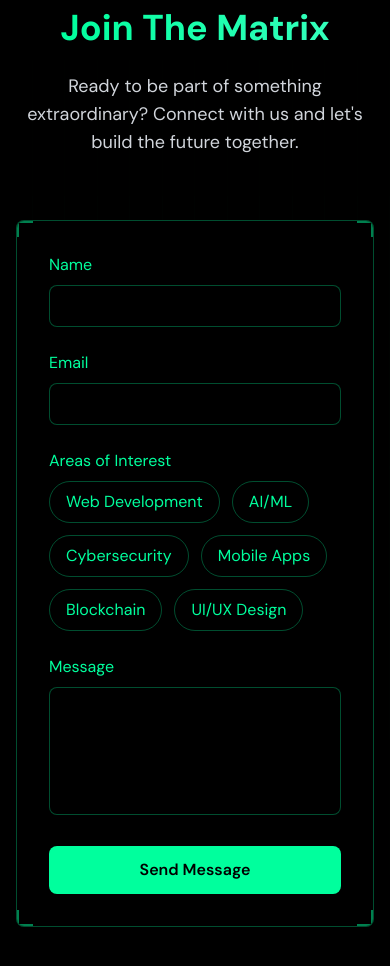
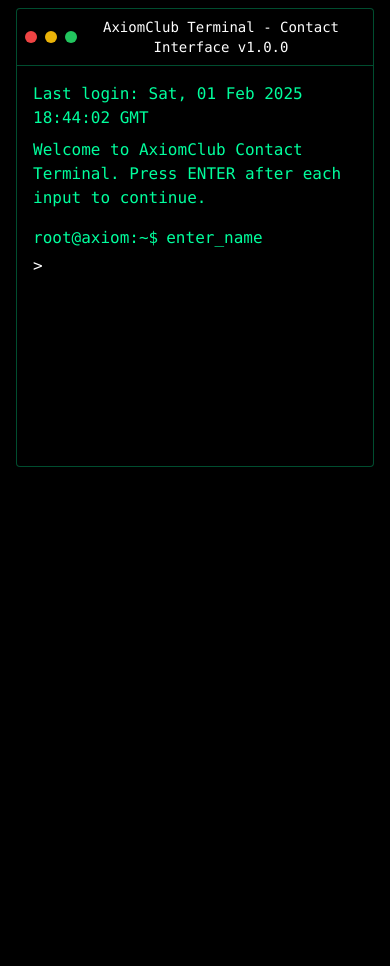
Before and after one commit to heywinit/axiomclub.tech, a Next.js app: page / in a window 390 px wide. Shown: the part 7020-7986 px from the top of the page. After the commit the page ends 7567 px from the top, so only its background shows below. Built offline with nearby package versions, Linux system fonts and the light colour scheme.

Commit message:
contact page work

```diff
--- a/src/app/globals.css
+++ b/src/app/globals.css
@@ -160,3 +160,28 @@
 .animate-matrix {
   animation: matrixRain 20s linear infinite;
 }
+
+/* Terminal Scrollbar Styling */
+.custom-scrollbar::-webkit-scrollbar {
+  width: 8px;
+}
+
+.custom-scrollbar::-webkit-scrollbar-track {
+  background: rgba(var(--matrix-color-rgb), 0.1);
+}
+
+.custom-scrollbar::-webkit-scrollbar-thumb {
+  background: rgba(var(--matrix-color-rgb), 0.3);
+  border-radius: 4px;
+}
+
+.custom-scrollbar::-webkit-scrollbar-thumb:hover {
+  background: rgba(var(--matrix-color-rgb), 0.5);
+}
+
+/* Firefox */
+.custom-scrollbar {
+  scrollbar-width: thin;
+  scrollbar-color: rgba(var(--matrix-color-rgb), 0.3)
+    rgba(var(--matrix-color-rgb), 0.1);
+}
--- a/src/app/home/contact/Contact.tsx
+++ b/src/app/home/contact/Contact.tsx
@@ -1,6 +1,6 @@
 "use client";
 
-import React, { memo, useState } from "react";
+import React, { memo, useState, useEffect, useRef } from "react";
 import { motion } from "framer-motion";
 
 interface FormData {
@@ -8,6 +8,10 @@
   email: string;
   message: string;
   interests: string[];
+}
+
+interface ValidationErrors {
+  [key: string]: string;
 }
 
 const interestOptions = [
@@ -27,22 +31,95 @@
     interests: [],
   });
 
+  const [errors, setErrors] = useState<ValidationErrors>({});
+  const terminalRef = useRef<HTMLDivElement>(null);
+  const [currentStep, setCurrentStep] = useState(0);
   const [isSubmitting, setIsSubmitting] = useState(false);
   const [submitted, setSubmitted] = useState(false);
 
+  // Validation functions
+  const validateField = (field: keyof FormData): string => {
+    const value = formData[field];
+
+    switch (field) {
+      case "name":
+        if (!value || typeof value !== "string")
+          return "ERROR: Name is required";
+        if (value.trim().length < 2)
+          return "ERROR: Name must be at least 2 characters";
+        return "";
+
+      case "email":
+        if (!value || typeof value !== "string")
+          return "ERROR: Email is required";
+        const emailRegex = /^[^\s@]+@[^\s@]+\.[^\s@]+$/;
+        if (!emailRegex.test(value)) return "ERROR: Invalid email format";
+        return "";
+
+      case "interests":
+        if (!Array.isArray(value) || !value.length)
+          return "ERROR: Select at least one interest";
+        return "";
+
+      case "message":
+        if (!value || typeof value !== "string")
+          return "ERROR: Message is required";
+        if (value.trim().length < 10)
+          return "ERROR: Message must be at least 10 characters";
+        return "";
+
+      default:
+        return "";
+    }
+  };
+
+  const validateCurrentStep = (): boolean => {
+    const currentField = ["name", "email", "interests", "message"][
+      currentStep
+    ] as keyof FormData;
+    const error = validateField(currentField);
+
+    if (error) {
+      setErrors((prev) => ({ ...prev, [currentField]: error }));
+      return false;
+    }
+
+    setErrors((prev) => ({ ...prev, [currentField]: "" }));
+    return true;
+  };
+
+  // Scroll to the bottom of terminal when new content is added
+  useEffect(() => {
+    if (terminalRef.current) {
+      terminalRef.current.scrollTop = terminalRef.current.scrollHeight;
+    }
+  }, [currentStep, submitted, errors]);
+
   const handleSubmit = async (e: React.FormEvent) => {
     e.preventDefault();
+
+    // Validate all fields before final submission
+    const allErrors: ValidationErrors = {
+      name: validateField("name"),
+      email: validateField("email"),
+      interests: validateField("interests"),
+      message: validateField("message"),
+    };
+
+    if (Object.values(allErrors).some((error) => error)) {
+      setErrors(allErrors);
+      return;
+    }
+
     setIsSubmitting(true);
-
-    // Simulate API call
     await new Promise((resolve) => setTimeout(resolve, 2000));
-
     setIsSubmitting(false);
     setSubmitted(true);
+    setErrors({});
 
-    // Reset form after 3 seconds
     setTimeout(() => {
       setSubmitted(false);
+      setCurrentStep(0);
       setFormData({
         name: "",
         email: "",
@@ -61,198 +138,166 @@
     }));
   };
 
-  return (
-    <section className="py-20 relative overflow-hidden">
-      {/* Matrix Code Rain Effect */}
-      <div className="absolute inset-0 pointer-events-none">
-        <div className="absolute inset-0 bg-gradient-to-b from-black via-transparent to-black z-10" />
-        <div className="absolute inset-0 opacity-5">
-          {/* Matrix code columns */}
-          <div className="grid grid-cols-12 h-full">
-            {[...Array(12)].map((_, i) => (
+  const handleKeyPress = (
+    e: React.KeyboardEvent<HTMLInputElement | HTMLTextAreaElement>
+  ) => {
+    if (e.key === "Enter" && !isSubmitting) {
+      e.preventDefault();
+
+      if (currentStep < 3) {
+        if (validateCurrentStep()) {
+          setCurrentStep((prev) => prev + 1);
+        }
+      } else {
+        if (validateCurrentStep()) {
+          handleSubmit(e as unknown as React.FormEvent);
+        }
+      }
+    }
+  };
+
+  const renderPrompt = () => {
+    const prompts = [
+      { label: "name", value: formData.name },
+      { label: "email", value: formData.email },
+      { label: "interests", value: formData.interests.join(", ") },
+      { label: "message", value: formData.message },
+    ];
+
+    return prompts.map((prompt, index) => (
       <div
-                key={i}
-                className="border-r border-[var(--matrix-color-30)] h-full"
-                style={{
-                  animation: `matrixRain ${
-                    Math.random() * 2 + 1
-                  }s linear infinite`,
-                  animationDelay: `${Math.random() * 2}s`,
+        key={prompt.label}
+        className={`mb-4 ${index > currentStep ? "hidden" : ""}`}
+      >
+        <div className="flex items-center text-[var(--matrix-color)] mb-1">
+          <span className="mr-2">root@axiom:~$</span>
+          <span>enter_{prompt.label}</span>
+          {prompt.label === "interests" && (
+            <span className="ml-2 text-[var(--matrix-color-70)] text-sm">
+              (Click to select, ENTER when done)
+            </span>
+          )}
+        </div>
+        {index === currentStep && !submitted ? (
+          <>
+            <div className="flex items-center">
+              <span className="text-[var(--matrix-color-70)]">{"> "}</span>
+              {prompt.label !== "interests" ? (
+                <input
+                  type={prompt.label === "email" ? "email" : "text"}
+                  value={prompt.value}
+                  onChange={(e) =>
+                    setFormData((prev) => ({
+                      ...prev,
+                      [prompt.label]: e.target.value,
+                    }))
+                  }
+                  onKeyPress={handleKeyPress}
+                  className="flex-1 bg-transparent border-none outline-none text-[var(--matrix-color)] ml-2 font-mono"
+                  autoFocus
+                />
+              ) : (
+                <div className="flex-1">
+                  <div
+                    className="flex flex-wrap gap-2 mt-2"
+                    onKeyDown={(e) => {
+                      if (e.key === "Enter" && !isSubmitting) {
+                        e.preventDefault();
+                        if (validateCurrentStep()) {
+                          setCurrentStep((prev) => prev + 1);
+                        }
+                      }
                     }}
-              />
+                    tabIndex={0}
+                  >
+                    {interestOptions.map((interest, i) => (
+                      <button
+                        key={interest}
+                        onClick={(e) => {
+                          e.preventDefault();
+                          handleInterestToggle(interest);
+                        }}
+                        type="button"
+                        className={`px-2 py-1 font-mono text-sm ${
+                          formData.interests.includes(interest)
+                            ? "text-black bg-[var(--matrix-color)]"
+                            : "text-[var(--matrix-color)] border border-[var(--matrix-color-30)]"
+                        } hover:border-[var(--matrix-color)]`}
+                      >
+                        [{i + 1}] {interest}
+                      </button>
                     ))}
                   </div>
                 </div>
+              )}
             </div>
+            {errors[prompt.label] && (
+              <div className="mt-2 text-red-500 font-mono">
+                <span className="mr-2">!</span>
+                {errors[prompt.label]}
+              </div>
+            )}
+          </>
+        ) : index < currentStep ? (
+          <div className="text-[var(--matrix-color-70)] font-mono">
+            <span className="mr-2">{">"}</span>
+            {prompt.value || "[empty]"}
+          </div>
+        ) : null}
+      </div>
+    ));
+  };
 
+  return (
+    <section className="py-20 relative overflow-hidden bg-black" id="contact">
       <div className="container mx-auto px-4 relative z-10">
-        {/* Section Header */}
         <motion.div
-          initial={{ opacity: 0, y: 20 }}
-          whileInView={{ opacity: 1, y: 0 }}
-          viewport={{ once: true }}
-          className="text-center mb-16"
+          initial={{ opacity: 0 }}
+          animate={{ opacity: 1 }}
+          className="max-w-3xl mx-auto"
         >
-          <h2 className="text-4xl md:text-5xl font-bold mb-6">
-            <span className="bg-gradient-to-r from-[var(--matrix-color)] to-[var(--matrix-glow)] bg-clip-text text-transparent">
-              Join The Matrix
-            </span>
-          </h2>
-          <p className="text-gray-300 max-w-2xl mx-auto text-lg">
-            Ready to be part of something extraordinary? Connect with us and
-            let&apos;s build the future together.
-          </p>
-        </motion.div>
-
-        {/* Contact Form */}
-        <div className="max-w-4xl mx-auto">
-          <motion.form
-            onSubmit={handleSubmit}
-            className="bg-black/90 backdrop-blur-sm border border-[var(--matrix-color-30)] rounded-lg p-8 relative overflow-hidden"
-            initial={{ opacity: 0, y: 20 }}
-            whileInView={{ opacity: 1, y: 0 }}
-            viewport={{ once: true }}
-          >
-            {/* Success Message */}
-            <motion.div
-              className={`absolute inset-0 bg-black/95 flex items-center justify-center ${
-                submitted ? "pointer-events-auto" : "pointer-events-none"
-              }`}
-              initial={{ opacity: 0 }}
-              animate={{ opacity: submitted ? 1 : 0 }}
-              transition={{ duration: 0.3 }}
-            >
-              <motion.div
-                initial={{ scale: 0.5 }}
-                animate={{ scale: submitted ? 1 : 0.5 }}
-                className="text-center"
-              >
-                <div className="text-[var(--matrix-color)] text-6xl mb-4">
-                  ✓
+          <div className="bg-black border border-[var(--matrix-color-30)] rounded">
+            {/* Terminal Header */}
+            <div className="border-b border-[var(--matrix-color-30)] p-2 flex items-center">
+              <div className="flex space-x-2">
+                <div className="w-3 h-3 rounded-full bg-red-500"></div>
+                <div className="w-3 h-3 rounded-full bg-yellow-500"></div>
+                <div className="w-3 h-3 rounded-full bg-green-500"></div>
               </div>
-                <h3 className="text-2xl font-bold text-[var(--matrix-color)] mb-2">
-                  Message Sent!
-                </h3>
-                <p className="text-gray-300">
-                  We&apos;ll get back to you as soon as possible.
-                </p>
-              </motion.div>
-            </motion.div>
-
-            {/* Form Fields */}
-            <div className="space-y-6">
-              {/* Name Field */}
-              <div>
-                <label
-                  htmlFor="name"
-                  className="block text-[var(--matrix-color)] mb-2"
-                >
-                  Name
-                </label>
-                <input
-                  type="text"
-                  id="name"
-                  value={formData.name}
-                  onChange={(e) =>
-                    setFormData((prev) => ({ ...prev, name: e.target.value }))
-                  }
-                  className="w-full px-4 py-2 bg-black/50 border border-[var(--matrix-color-30)] rounded-lg text-white focus:outline-none focus:border-[var(--matrix-color)] transition-colors"
-                  required
-                />
-              </div>
-
-              {/* Email Field */}
-              <div>
-                <label
-                  htmlFor="email"
-                  className="block text-[var(--matrix-color)] mb-2"
-                >
-                  Email
-                </label>
-                <input
-                  type="email"
-                  id="email"
-                  value={formData.email}
-                  onChange={(e) =>
-                    setFormData((prev) => ({ ...prev, email: e.target.value }))
-                  }
-                  className="w-full px-4 py-2 bg-black/50 border border-[var(--matrix-color-30)] rounded-lg text-white focus:outline-none focus:border-[var(--matrix-color)] transition-colors"
-                  required
-                />
-              </div>
-
-              {/* Interests */}
-              <div>
-                <label className="block text-[var(--matrix-color)] mb-2">
-                  Areas of Interest
-                </label>
-                <div className="flex flex-wrap gap-3">
-                  {interestOptions.map((interest) => (
-                    <motion.button
-                      key={interest}
-                      type="button"
-                      whileHover={{ scale: 1.05 }}
-                      whileTap={{ scale: 0.95 }}
-                      onClick={() => handleInterestToggle(interest)}
-                      className={`px-4 py-2 rounded-full border ${
-                        formData.interests.includes(interest)
-                          ? "bg-[var(--matrix-color)] text-black border-[var(--matrix-color)]"
-                          : "border-[var(--matrix-color-30)] text-[var(--matrix-color)]"
-                      } transition-colors`}
-                    >
-                      {interest}
-                    </motion.button>
-                  ))}
+              <div className="flex-1 text-center text-[var(--matrix-color-70)] text-sm font-mono">
+                AxiomClub Terminal - Contact Interface v1.0.0
               </div>
             </div>
 
-              {/* Message Field */}
-              <div>
-                <label
-                  htmlFor="message"
-                  className="block text-[var(--matrix-color)] mb-2"
+            {/* Terminal Content */}
+            <div
+              ref={terminalRef}
+              className="p-4 font-mono h-[400px] overflow-y-auto custom-scrollbar"
             >
-                  Message
-                </label>
-                <textarea
-                  id="message"
-                  value={formData.message}
-                  onChange={(e) =>
-                    setFormData((prev) => ({
-                      ...prev,
-                      message: e.target.value,
-                    }))
-                  }
-                  className="w-full px-4 py-2 bg-black/50 border border-[var(--matrix-color-30)] rounded-lg text-white focus:outline-none focus:border-[var(--matrix-color)] transition-colors h-32 resize-none"
-                  required
-                />
+              {!submitted ? (
+                <form onSubmit={handleSubmit} className="h-full">
+                  <div className="mb-4 text-[var(--matrix-color)]">
+                    <span className="text-[var(--matrix-color-70)]">
+                      Last login: {new Date().toUTCString()}
+                    </span>
+                    <div className="mt-2">
+                      Welcome to AxiomClub Contact Terminal. Press ENTER after
+                      each input to continue.
                     </div>
-
-              {/* Submit Button */}
-              <motion.button
-                type="submit"
-                disabled={isSubmitting}
-                whileHover={{ scale: 1.02 }}
-                whileTap={{ scale: 0.98 }}
-                className="w-full py-3 bg-[var(--matrix-color)] text-black font-semibold rounded-lg hover:bg-[var(--matrix-glow)] transition-colors relative overflow-hidden disabled:opacity-50 disabled:cursor-not-allowed"
-              >
-                {isSubmitting ? (
-                  <div className="flex items-center justify-center">
-                    <div className="animate-spin rounded-full h-6 w-6 border-b-2 border-black" />
                   </div>
+                  {renderPrompt()}
+                </form>
               ) : (
-                  "Send Message"
+                <div className="text-[var(--matrix-color)]">
+                  <div className="mb-2">Message sent successfully!</div>
+                  <div className="text-[var(--matrix-color-70)]">
+                    Connection closing in 3 seconds...
+                  </div>
+                </div>
               )}
-              </motion.button>
             </div>
-
-            {/* Decorative Corner Elements */}
-            <div className="absolute top-0 left-0 w-4 h-4 border-l-2 border-t-2 border-[var(--matrix-color-50)]" />
-            <div className="absolute top-0 right-0 w-4 h-4 border-r-2 border-t-2 border-[var(--matrix-color-50)]" />
-            <div className="absolute bottom-0 left-0 w-4 h-4 border-l-2 border-b-2 border-[var(--matrix-color-50)]" />
-            <div className="absolute bottom-0 right-0 w-4 h-4 border-r-2 border-b-2 border-[var(--matrix-color-50)]" />
-          </motion.form>
           </div>
+        </motion.div>
       </div>
     </section>
   );
```
Lines whose indentation alone changed are shown as unchanged.
